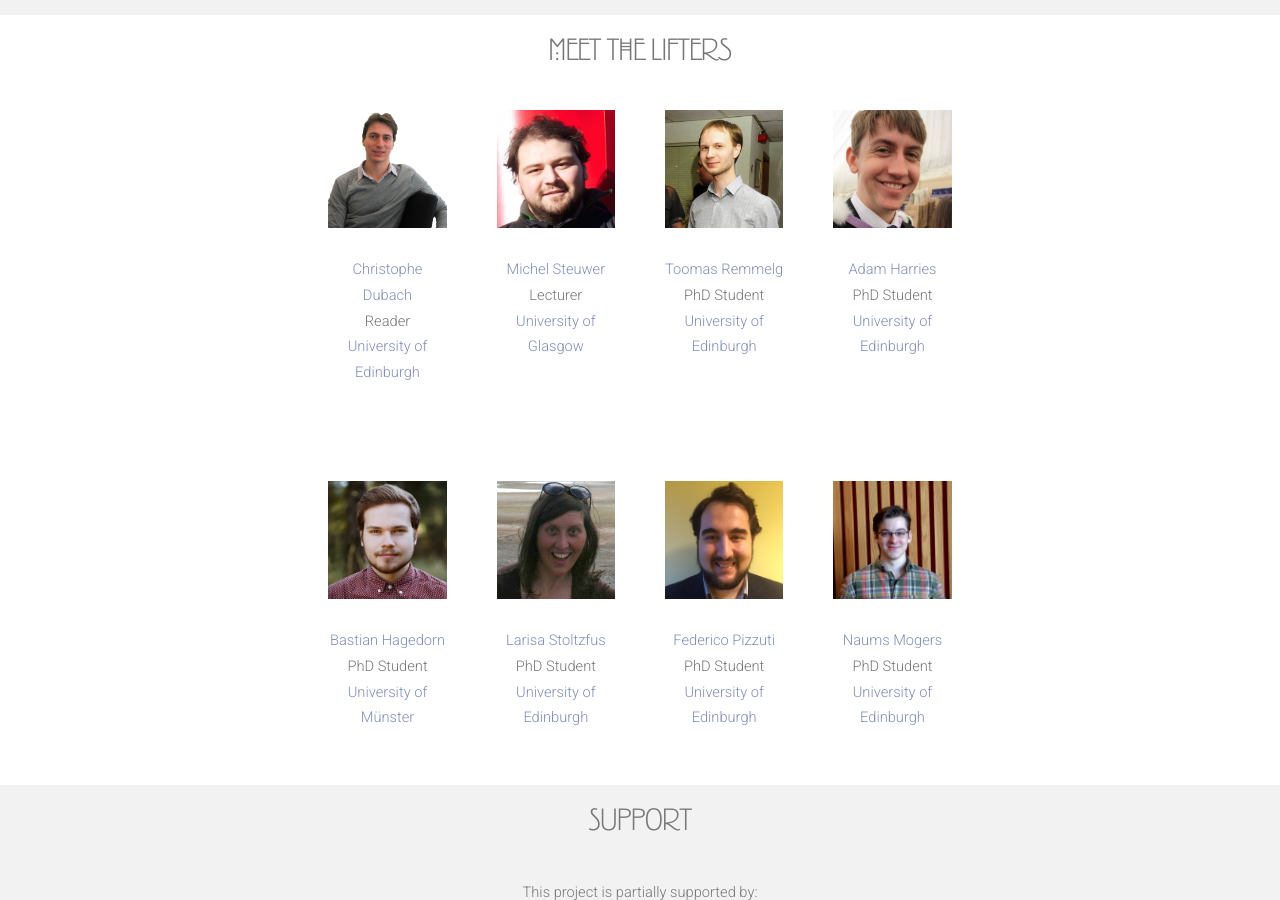
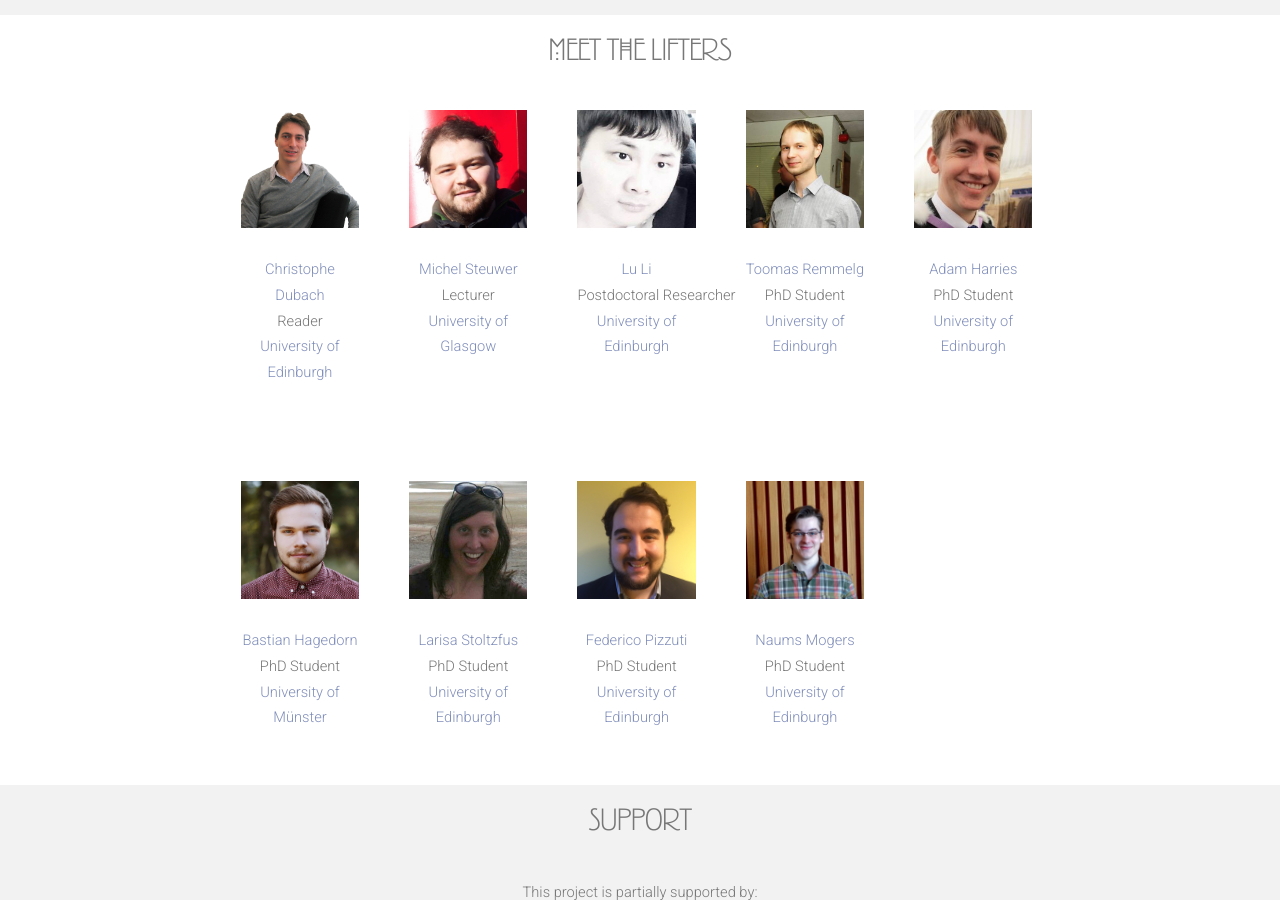
Before and after one commit to lift-project/lift-project.github.io, a Jekyll site: the page built from index.html, in a window 1280 px wide and 900 px high, scrolled down 4357 px. Built offline with Jekyll 4.4.1, drawn with Linux system fonts in a browser that asks for light colours; nearby versions of some CDN libraries.

Commit message:
Added Lu to the website.

```diff
--- a/index.html
+++ b/index.html
@@ -435,7 +435,7 @@ International Conference on Compilers, Architecture and Synthesis for Embedded S
             <h2>Meet the Lifters</h2>
         </header>
         <div class="row">
-            <section class="2u -2u">
+            <section class="2u" style="margin-left: 8%">
                 <a href="http://homepages.inf.ed.ac.uk/cdubach/" class="image full"><img src="images/cdubach.png" alt=""></a>
                 <a href="http://homepages.inf.ed.ac.uk/cdubach/">Christophe Dubach</a>
                 <br>Reader<br><a href="http://www.ed.ac.uk/informatics/">University of Edinburgh</a>
@@ -444,6 +444,11 @@ International Conference on Compilers, Architecture and Synthesis for Embedded S
                 <a href="http://homepages.inf.ed.ac.uk/msteuwer/" class="image full"><img src="images/msteuwer.jpg" alt=""></a>
                 <a href="http://homepages.inf.ed.ac.uk/msteuwer/">Michel Steuwer</a>
                 <br>Lecturer<br><a href="http://www.gla.ac.uk/schools/computing/">University of Glasgow</a>
+            </section>
+            <section class="2u">
+                <a href="http://www.inf.ed.ac.uk/people/staff/Lu_Li.html" class="image full"><img src="images/lu.jpg" alt=""></a>
+                <a href="http://www.inf.ed.ac.uk/people/staff/Lu_Li.html">Lu Li</a>
+                <br><nobr>Postdoctoral Researcher</nobr><br><a href="http://www.ed.ac.uk/informatics/">University of Edinburgh</a>
             </section>
             <section class="2u">
                 <a href="https://www.inf.ed.ac.uk/people/students/Toomas_Remmelg.html" class="image full"><img src="images/toomas.jpg" alt=""></a>
@@ -457,7 +462,7 @@ International Conference on Compilers, Architecture and Synthesis for Embedded S
             </section>
         </div>
         <div class="row" style="margin-top:2em;">
-            <section class="2u -2u">
+            <section class="2u" style="margin-left: 8%">
                 <a href="https://www.wwu.de/PVS/en/mitarbeiter/hagedorn.html" class="image full"><img src="images/bastian.jpg" alt=""></a>
                 <a href="https://www.wwu.de/PVS/en/mitarbeiter/hagedorn.html">Bastian Hagedorn</a>
                 <br>PhD Student<br><a href="https://www.uni-muenster.de/Informatik/en/index.shtml">University of M&uuml;nster</a>
```
Also changed, not shown: ml.html (+12 -3 lines), images/lu.jpg (added).
